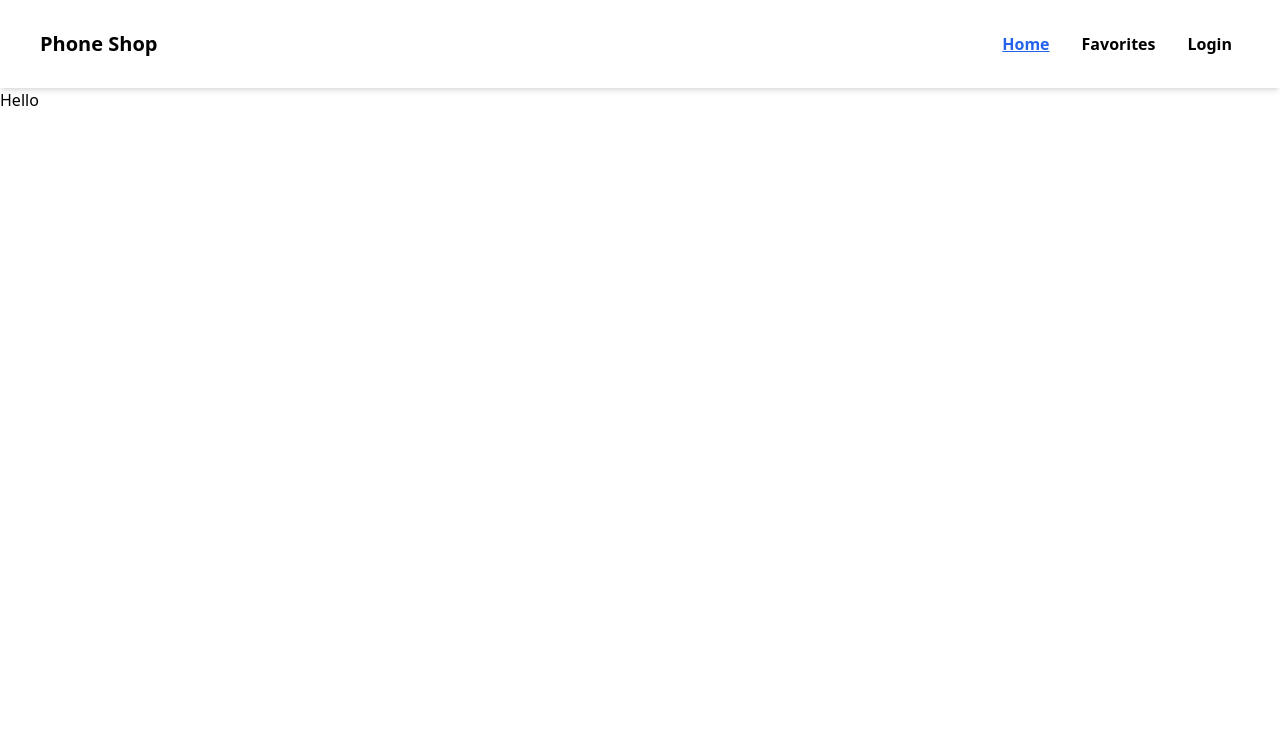
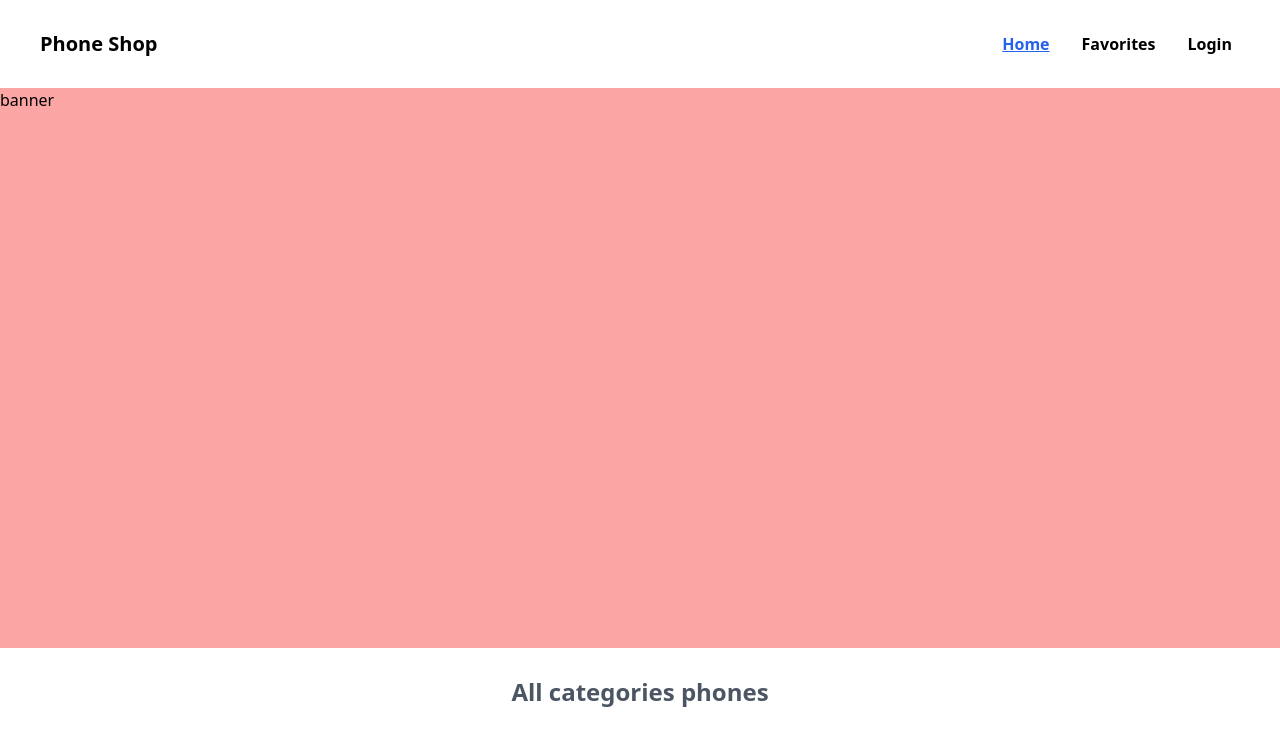
Before and after one commit to anupamahalder/phone-shop-react-project, a React (Vite) app: page / in a window 1280 px wide. Shown: the top 746 px of the page. Built offline with nearby package versions, Linux system fonts and the light colour scheme.

Commit message:
Using loader property and useLoaderData hookfetch and get API data

```diff
--- /dev/null
+++ b/src/Components/Header/Banner.jsx
@@ -0,0 +1,10 @@
+
+const Banner = () => {
+    return (
+        <div className="h-[70vh] bg-red-300">
+            banner
+        </div>
+    );
+};
+
+export default Banner;
--- /dev/null
+++ b/src/Components/Phones/Phones.jsx
@@ -0,0 +1,10 @@
+
+const Phones = () => {
+    return (
+        <div>
+            <h1 className="text-2xl text-gray-600 font-bold text-center py-7">All categories phones</h1>
+        </div>
+    );
+};
+
+export default Phones;
--- a/src/Pages/Home/Home.jsx
+++ b/src/Pages/Home/Home.jsx
@@ -1,8 +1,15 @@
+import { useLoaderData } from "react-router-dom";
+import Banner from "../../Components/Header/Banner";
+import Phones from "../../Components/Phones/Phones";
+const Home = () => {
 
-const Home = () => {
+    //getting the data using useLoaderData() hook
+    const phones = useLoaderData();
+    console.log(phones);
     return (
         <div>
-            <h1>Hello</h1>
+            <Banner></Banner>
+            <Phones></Phones>
         </div>
     );
 };
--- a/src/Router/Route.jsx
+++ b/src/Router/Route.jsx
@@ -19,7 +19,9 @@ const myCreatedRoute = createBrowserRouter([
         children: [
             {
                 path: "/",
-                element: <Home></Home>
+                element: <Home></Home>,
+                //fetching data
+                loader: () => fetch('./phones_data.json')
             },
             {
                 path: '/favorites',
```
